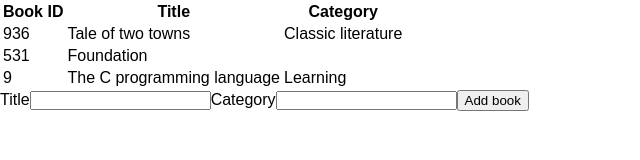
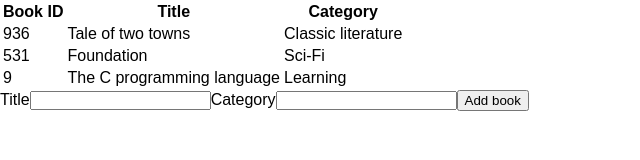
Before and after one commit to oscarnava/mv-bookstore, a React (Create React App) app: page / in a window 1280 px wide. Shown: the top 160 px of the page, without its empty margins (0-640 px from the left). Built offline with nearby package versions, Linux system fonts and the light colour scheme; a web font is replaced by a local one.

Commit message:
fix typo in initial state

```diff
--- a/src/index.js
+++ b/src/index.js
@@ -7,9 +7,21 @@ import App from './components/App';
 import reducers from './reducers';
 
 const testLibrary = [
-  { id: Math.floor(Math.random() * 1000), title: 'Tale of two towns', category: 'Classic literature' },
-  { id: Math.floor(Math.random() * 1000), title: 'Foundation', categry: 'Sci-Fi' },
-  { id: Math.floor(Math.random() * 1000), title: 'The C programming language', category: 'Learning' },
+  {
+    id: Math.floor(Math.random() * 1000),
+    title: 'Tale of two towns',
+    category: 'Classic literature',
+  },
+  {
+    id: Math.floor(Math.random() * 1000),
+    title: 'Foundation',
+    category: 'Sci-Fi',
+  },
+  {
+    id: Math.floor(Math.random() * 1000),
+    title: 'The C programming language',
+    category: 'Learning',
+  },
 ];
 
 const store = createStore(reducers, {
```
